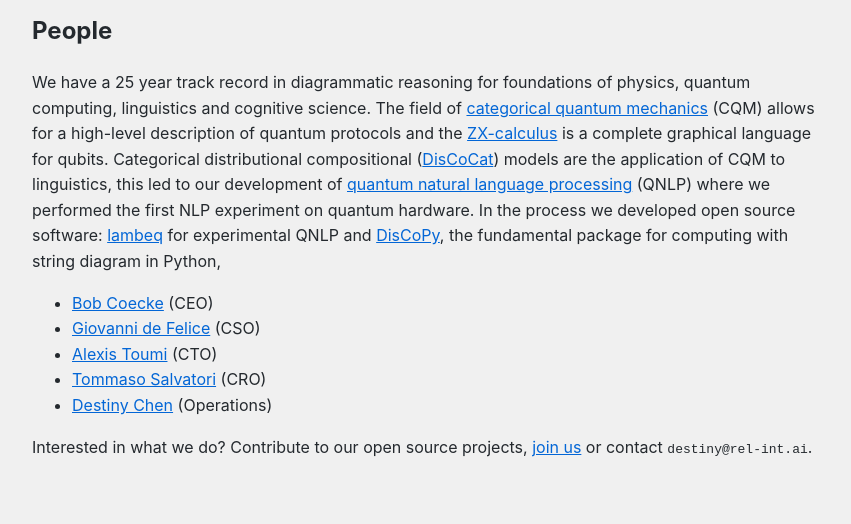
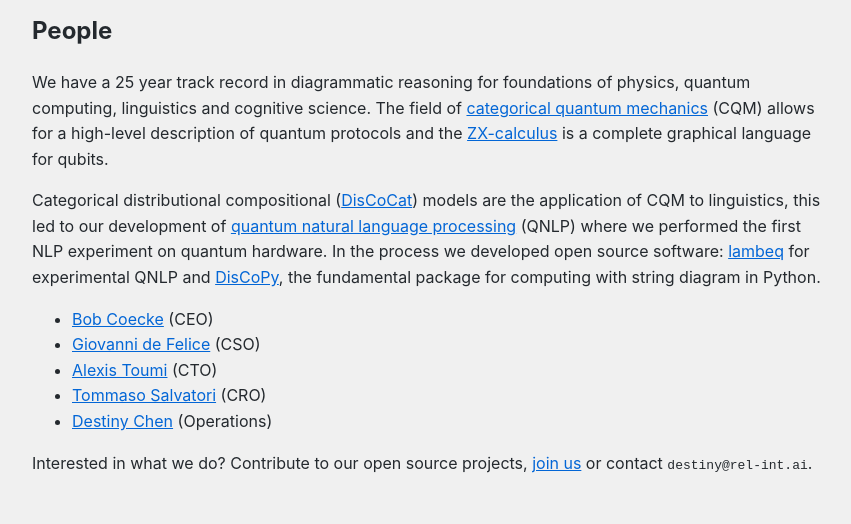
Before and after one commit to relational-intelligence/relational-intelligence.github.io, a Jekyll site: the page built from people.md, in a window 1280 px wide. Shown: the part 425-949 px from the top of the page, without its empty margins (208-1059 px from the left). Built offline with Jekyll 4.4.1, drawn with Linux system fonts in a browser that asks for light colours.

```diff
--- a/people.md
+++ b/people.md
@@ -8,8 +8,9 @@ permalink: /people
 
 We have a 25 year track record in diagrammatic reasoning for foundations of physics, quantum computing, linguistics and cognitive science.
 The field of [categorical quantum mechanics](https://en.wikipedia.org/wiki/Categorical_quantum_mechanics) (CQM) allows for a high-level description of quantum protocols and the [ZX-calculus](https://en.wikipedia.org/wiki/ZX-calculus) is a complete graphical language for qubits.
+
 Categorical distributional compositional ([DisCoCat](https://en.wikipedia.org/wiki/DisCoCat)) models are the application of CQM to linguistics, this led to our development of [quantum natural language processing](https://en.wikipedia.org/wiki/Quantum_natural_language_processing) (QNLP) where we performed the first NLP experiment on quantum hardware.
-In the process we developed open source software: [lambeq](https://github.com/Quantinuum/lambeq) for experimental QNLP and [DisCoPy](https://discopy.org/), the fundamental package for computing with string diagram in Python,
+In the process we developed open source software: [lambeq](https://github.com/Quantinuum/lambeq) for experimental QNLP and [DisCoPy](https://discopy.org/), the fundamental package for computing with string diagram in Python.
 
 - [Bob Coecke](https://en.wikipedia.org/wiki/Bob_Coecke) (CEO)
 - [Giovanni de Felice](https://scholar.google.com/citations?user=-_bkN1gAAAAJ&hl=en) (CSO)
```
